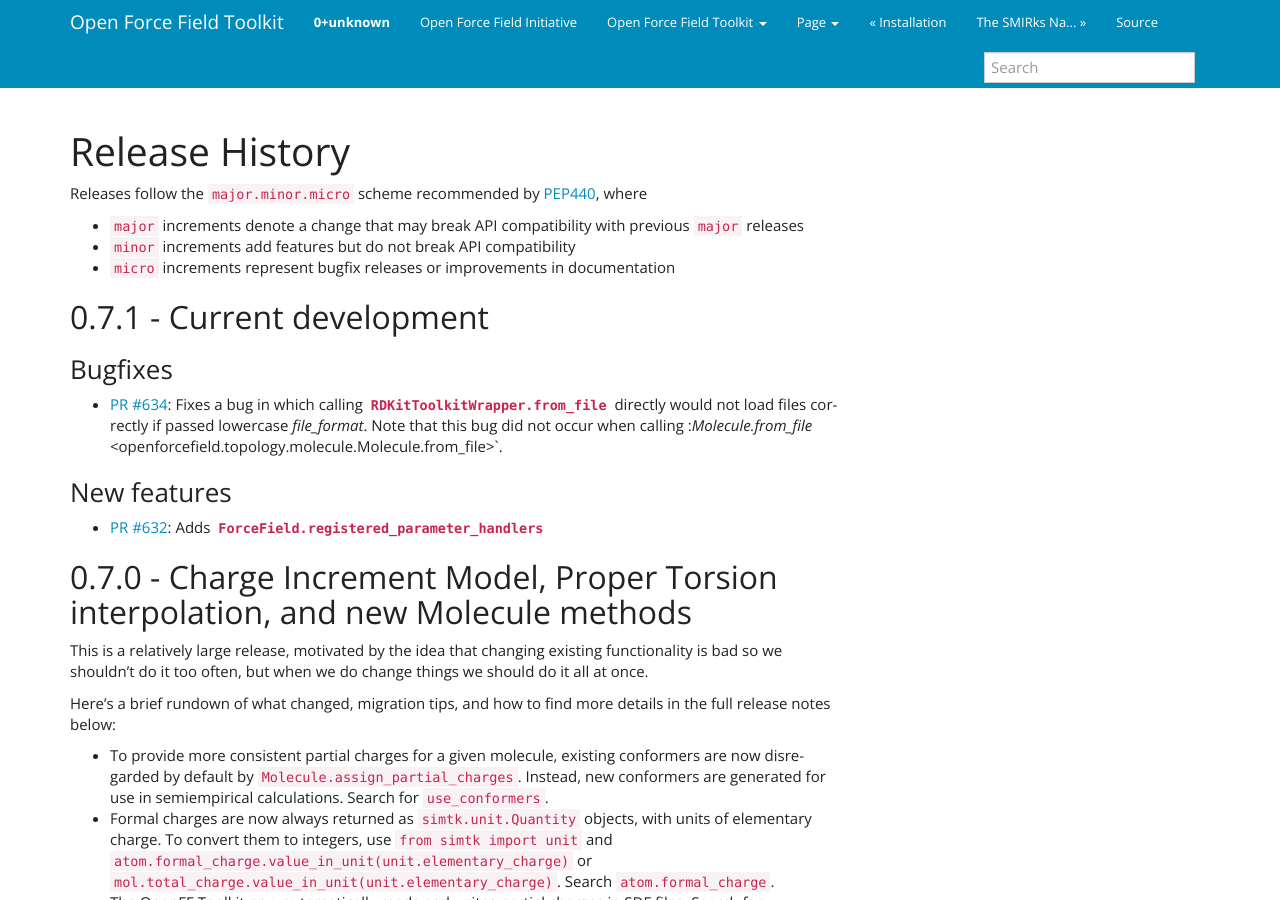
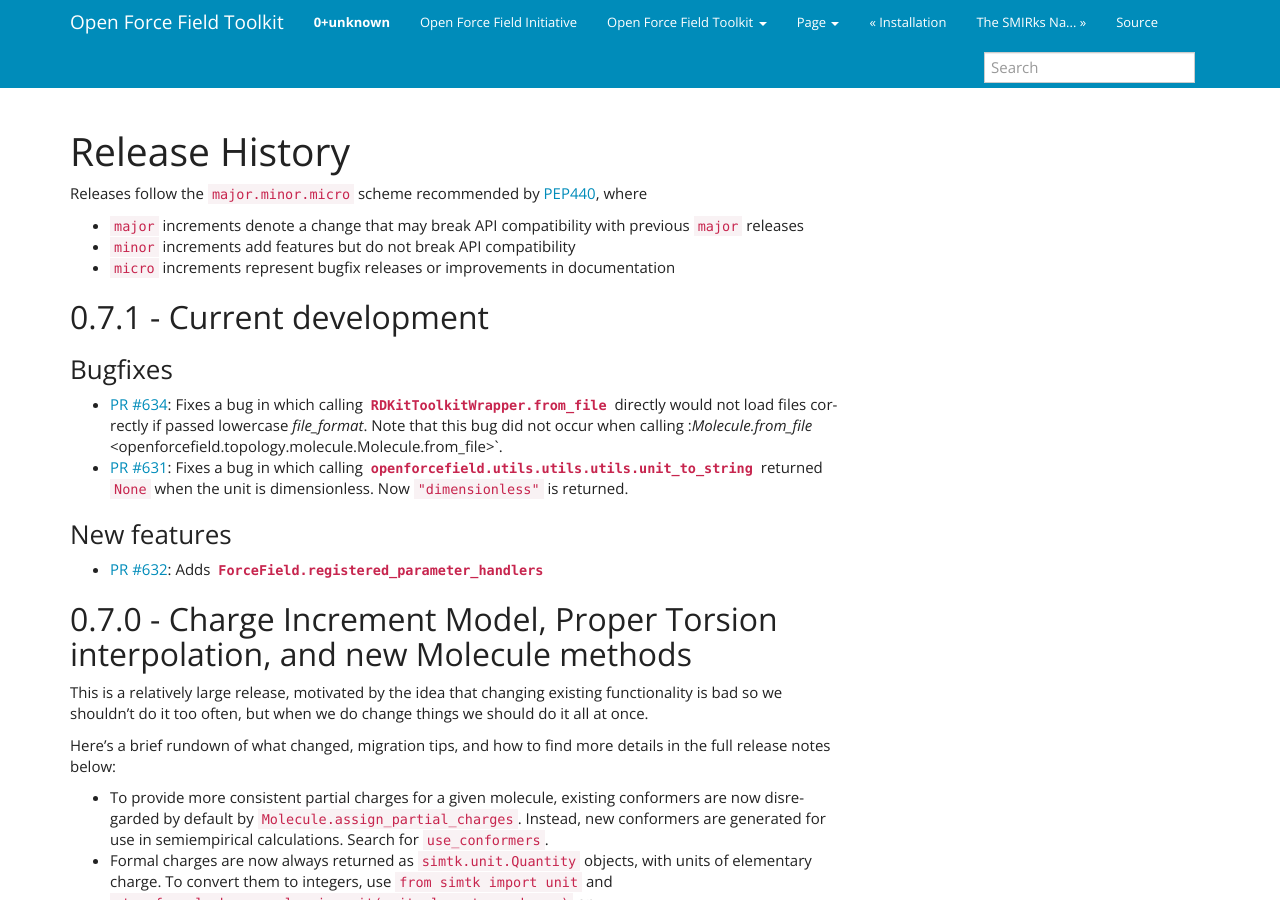
Before and after one commit to openforcefield/openff-toolkit, a Sphinx documentation site: the page built from docs/releasehistory.rst, in a window 1280 px wide and 900 px high. Built offline with Sphinx 7.4.7, drawn with Linux system fonts in a browser that asks for light colours.

Commit message:
DOCS: Update changelog for PR #631

```diff
--- a/docs/releasehistory.rst
+++ b/docs/releasehistory.rst
@@ -16,6 +16,9 @@
   :py:meth:`RDKitToolkitWrapper.from_file <openforcefield.utils.toolkits.RDKitToolkitWrapper.from_file>` directly
   would not load files correctly if passed lowercase `file_format`. Note that this bug did not occur when calling
   :`Molecule.from_file` <openforcefield.topology.molecule.Molecule.from_file>`.
+- `PR #631 <https://github.com/openforcefield/openforcefield/pull/631>`_: Fixes a bug in which calling
+  :py:meth:`openforcefield.utils.utils.utils.unit_to_string <openforcefield.utils.utils.unit_to_string>` returned
+  ``None`` when the unit is dimensionless. Now ``"dimensionless"`` is returned.
 
 New features
 """"""""""""
```
